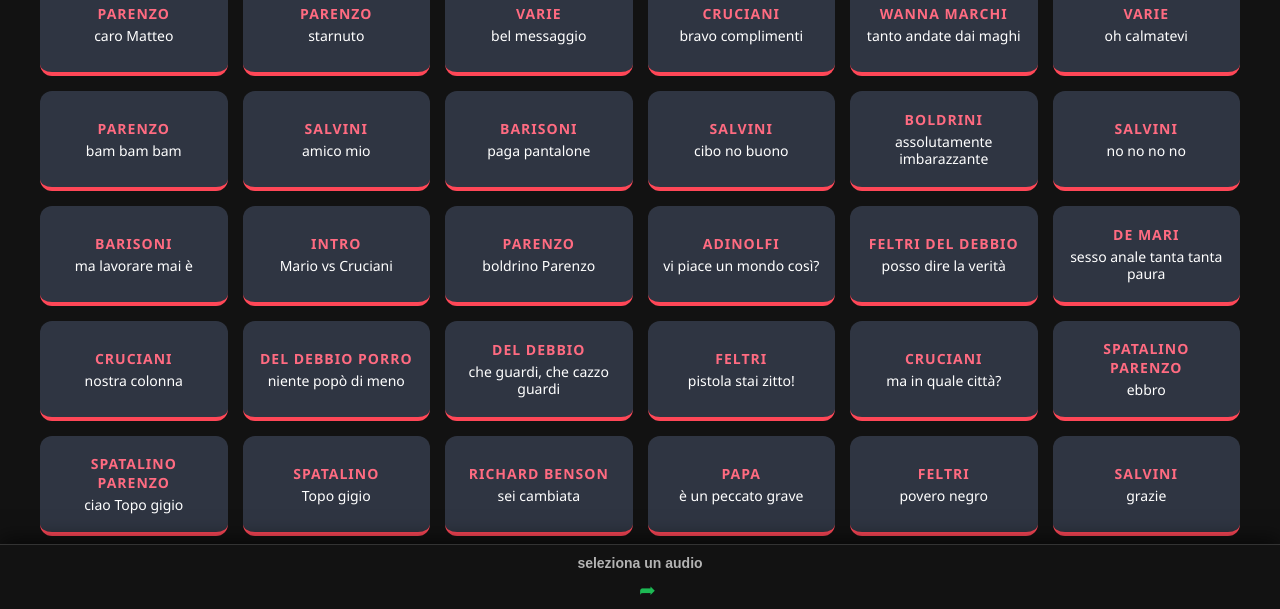
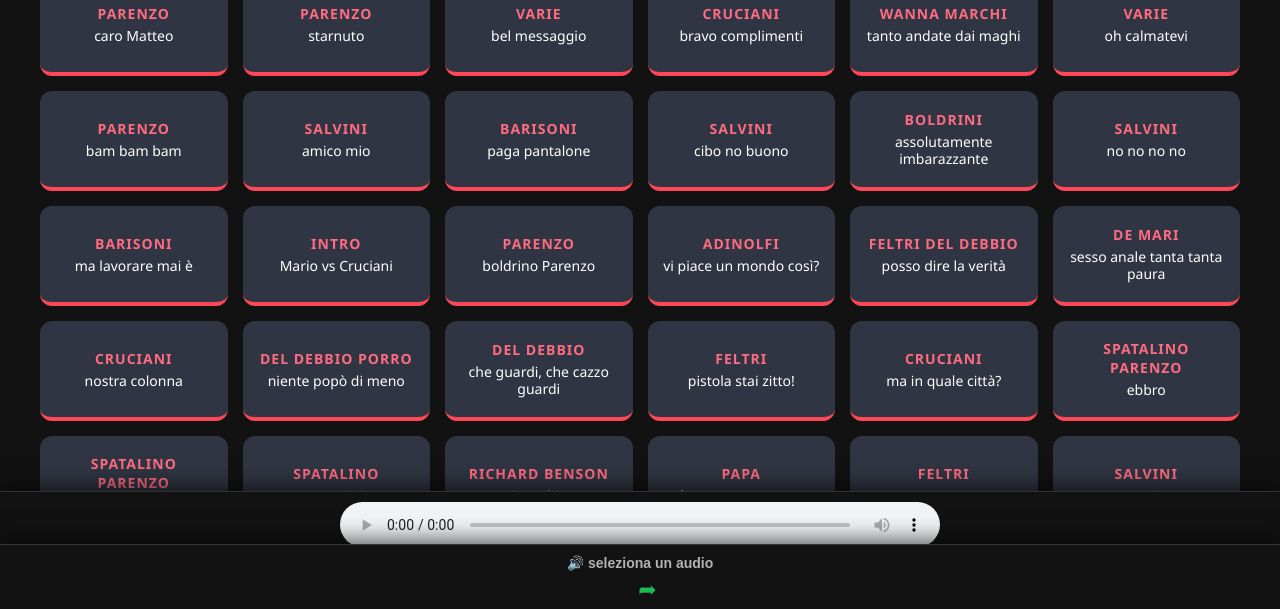
Before and after one commit to hammer496/vocizanzara, a plain HTML site: page index.html in a window 1280 px wide. Shown: the part 189-798 px from the top of the page. Drawn offline with Linux system fonts and the light colour scheme.

Commit message:
Update index.html

```diff
--- a/index.html
+++ b/index.html
@@ -268,11 +268,13 @@
 
     <div id="player-fixed" style="display: flex; align-items: center; justify-content: space-between; padding: 10px 15px; background: #121212; border-top: 1px solid #333;">
 
-    <div id="track-display" style="color: #b3b3b3; font-family: sans-serif; font-size: 14px; white-space: nowrap; overflow: hidden; text-overflow: ellipsis; flex-grow: 1;">
-        seleziona un audio
+    <div id="player-fixed" style="position: fixed; bottom: 0; left: 0; width: 100%; background: #121212; padding: 10px; display: flex; align-items: center; justify-content: center; z-index: 1000; border-top: 1px solid #333;">
+
+    <div id="track-display" style="color: #b3b3b3; font-family: sans-serif; font-size: 14px; white-space: nowrap; overflow: hidden; text-overflow: ellipsis; max-width: 70%;">
+        🔊 seleziona un audio
     </div>
 
-    <button onclick="condividiAudio()" style="background:none; border:none; cursor:pointer; color:#1DB954; font-size:20px; margin-left:15px; flex-shrink:0; line-height:1;">
+    <button onclick="condividiAudio()" style="background: none; border: none; color: #1DB954; font-size: 22px; cursor: pointer; margin-left: 15px; padding: 0; line-height: 1;">
         &#10150;
     </button>
 
```
